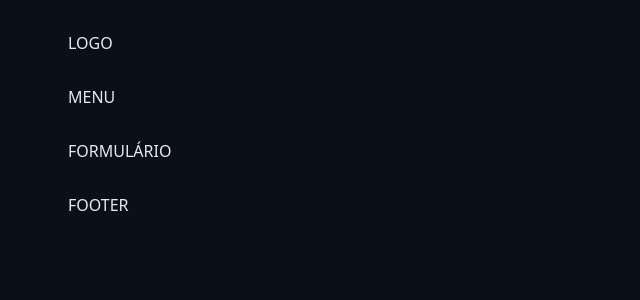
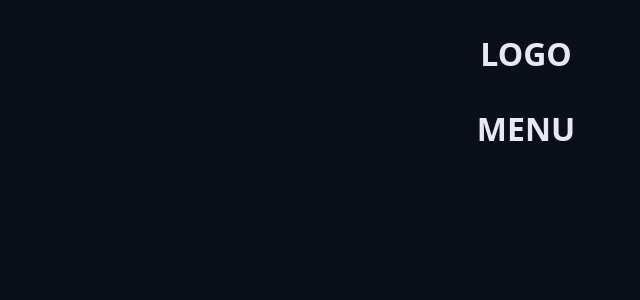
Before and after one commit to DenisSantos35/chronos-pomodoro, a React (Vite) app: page / in a window 1280 px wide. Shown: the top 300 px of the page, without its empty margins (114-754 px from the left). Built offline with nearby package versions, Linux system fonts and the light colour scheme.

Commit message:
Movendo o Container para seu próprio React Component

```diff
--- a/src/App.tsx
+++ b/src/App.tsx
@@ -1,29 +1,17 @@
 import './styles/theme.css';
 import './styles/global.css';
+import { Container } from './components/Container';
+import { Heading } from './components/Heading';
 
 export function App() {
   return (
     <>
-      <div className='container'>
-        <div className='content'>
-          <section>LOGO</section>
-        </div>
-      </div>
-      <div className='container'>
-        <div className='content'>
-          <section>MENU</section>
-        </div>
-      </div>
-      <div className='container'>
-        <div className='content'>
-          <section>FORMULÁRIO</section>
-        </div>
-      </div>
-      <div className='container'>
-        <div className='content'>
-          <section>FOOTER</section>
-        </div>
-      </div>
+      <Container>
+        <Heading>LOGO</Heading>
+      </Container>
+      <Container>
+        <Heading>MENU</Heading>
+      </Container>
     </>
   );
 }
--- /dev/null
+++ b/src/components/Container.module.css
@@ -0,0 +1,12 @@
+.container-fluid {
+  max-width: auto;
+}
+
+.container {
+  max-width: 98rem;
+
+  margin: 0 auto;
+}
+.content {
+  margin: 3.2rem;
+}
--- /dev/null
+++ b/src/components/Container.tsx
@@ -0,0 +1,13 @@
+import React from 'react';
+import styles from './Container.module.css';
+type ContainerProps = {
+  children: React.ReactNode;
+};
+
+export function Container({ children }: ContainerProps) {
+  return (
+    <div className={styles.container}>
+      <div className={styles.content}>{children}</div>
+    </div>
+  );
+}
--- a/src/styles/global.css
+++ b/src/styles/global.css
@@ -15,16 +15,3 @@ body {
   background: var(--gray-900);
   color: var(--text-default);
 }
-
-.container-fluid {
-  max-width: auto;
-}
-
-.container {
-  max-width: 98rem;
-
-  margin: 0 auto;
-}
-.content {
-  margin: 3.2rem;
-}
```
